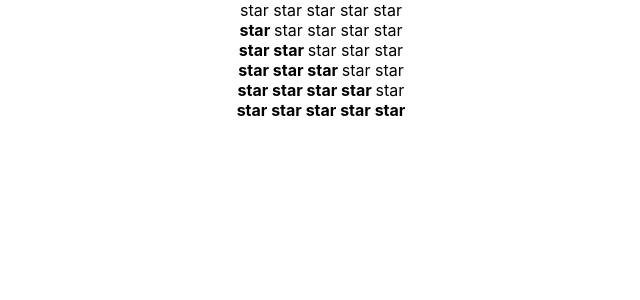
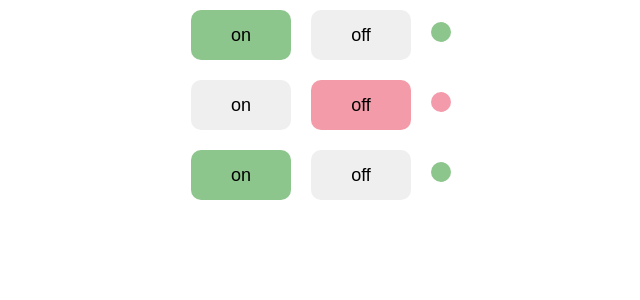
Before and after one commit to eliseevais/repeat-react-kabzda, a React (Create React App) app: page / in a window 1280 px wide. Shown: the top 300 px of the page, without its empty margins (319-959 px from the left). Built offline with nearby package versions, Linux system fonts and the light colour scheme.

Commit message:
sprint 01 week 02: add OnOff component, homework

```diff
--- a/src/App.tsx
+++ b/src/App.tsx
@@ -1,18 +1,22 @@
 import './App.css';
 import {Accordion} from "./components/Accordion/Accordion";
 import {Rating} from "./components/Rating/Rating";
+import {OnOff} from "./components/OnOff/OnOff";
 
 function App() {
   return (
     <div className="App">
       {/*<Accordion title={"Title 1 for accordion"} collapsed={true}/>*/}
       {/*<Accordion title={"Title 2 for accordion"} collapsed={false}/>*/}
-      <Rating value={0}/>
-      <Rating value={1}/>
-      <Rating value={2}/>
-      <Rating value={3}/>
-      <Rating value={4}/>
-      <Rating value={5}/>
+      {/*<Rating value={0}/>*/}
+      {/*<Rating value={1}/>*/}
+      {/*<Rating value={2}/>*/}
+      {/*<Rating value={3}/>*/}
+      {/*<Rating value={4}/>*/}
+      {/*<Rating value={5}/>*/}
+      <OnOff status={true}/>
+      <OnOff status={false}/>
+      <OnOff status={true}/>
     </div>
   );
 }
--- /dev/null
+++ b/src/components/OnOff/OnOff.module.css
@@ -0,0 +1,23 @@
+button {
+  width: 100px;
+  height: 50px;
+  margin: 10px;
+  border-radius: 10px;
+  border: none;
+  cursor: pointer;
+  font-size: large;
+}
+
+.red {
+  background-color: rgba(230, 28, 63, 0.44);
+}
+
+.green {
+  background-color: rgba(0, 128, 0, 0.45);
+}
+
+.circle {
+  width: 20px;
+  height: 20px;
+  border-radius: 50%;
+}
--- /dev/null
+++ b/src/components/OnOff/OnOff.tsx
@@ -0,0 +1,24 @@
+import s from "./OnOff.module.css"
+
+type OnOffPropsType = {
+  status: boolean
+}
+
+export const OnOff = (props: OnOffPropsType) => {
+  return (
+    <div>
+      {props.status
+        ? (<>
+          <button className={s.green}>on</button>
+          <button >off</button>
+          <button className={`${s.circle} ${s.green}`}></button>
+        </>)
+        : (<>
+          <button >on</button>
+          <button className={s.red}>off</button>
+          <button className={`${s.circle} ${s.red}`}></button>
+        </>)
+      }
+    </div>
+  )
+}
--- a/tsconfig.json
+++ b/tsconfig.json
@@ -16,7 +16,7 @@
     "module": "esnext",
     "moduleResolution": "node",
     "resolveJsonModule": true,
-    "isolatedModules": true,
+    "isolatedModules": false,
     "noEmit": true,
     "jsx": "react-jsx"
   },
```
